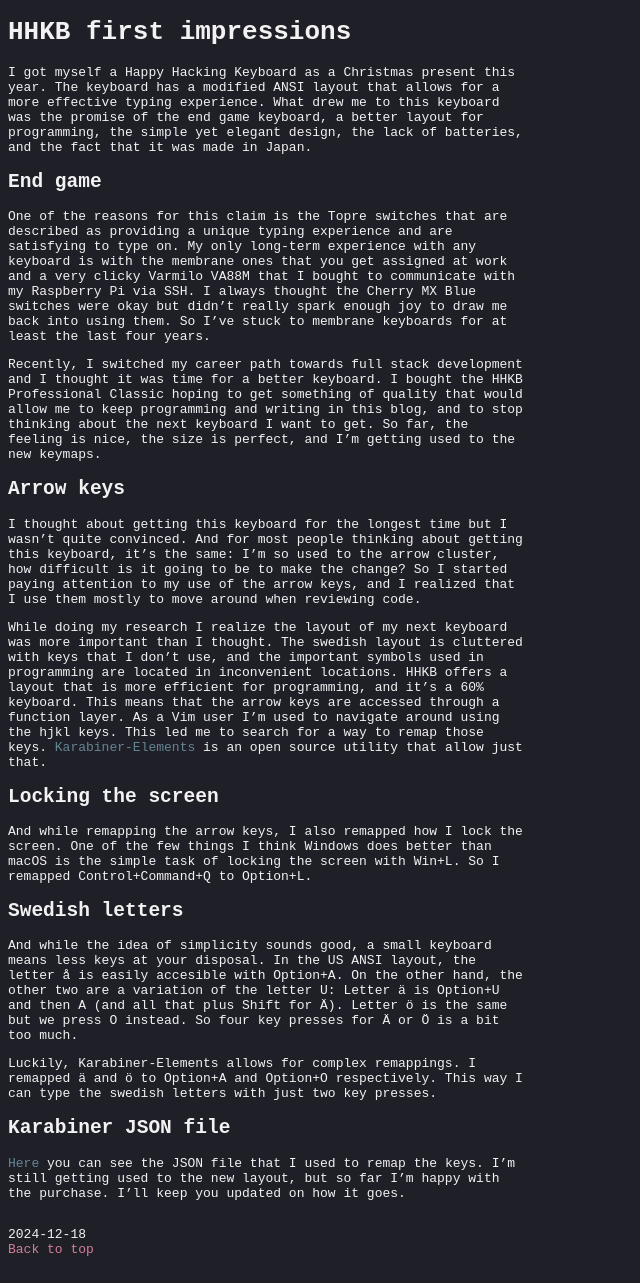
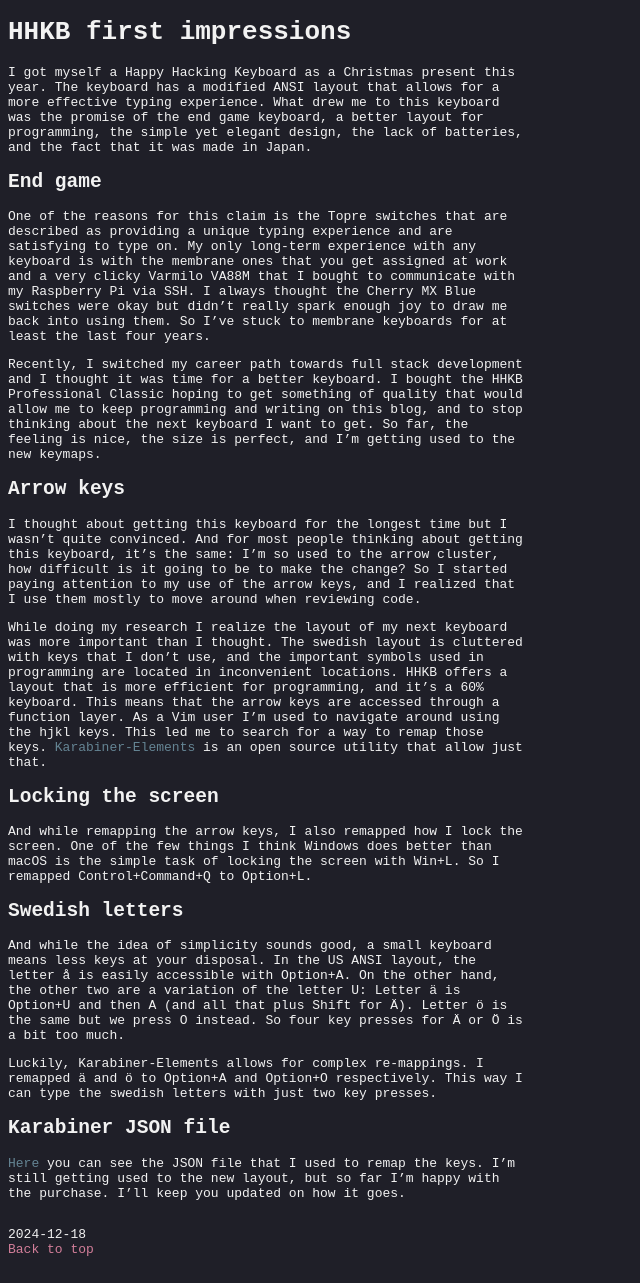
Before and after one commit to s-estay/s-estay.github.io, a Jekyll site: the page built from _posts/2024-12-18-hhkb.md, in a window 1280 px wide. Shown: the whole page, without its empty margins (0-640 px from the left). Built offline with Jekyll 4.4.1, drawn with Linux system fonts in a browser that asks for light colours.

Commit message:
fix typos

```diff
--- a/_posts/2024-12-18-hhkb.md
+++ b/_posts/2024-12-18-hhkb.md
@@ -9,7 +9,7 @@
 
 One of the reasons for this claim is the Topre switches that are described as providing a unique typing experience and are satisfying to type on. My only long-term experience with any keyboard is with the membrane ones that you get assigned at work and a very clicky Varmilo VA88M that I bought to communicate with my Raspberry Pi via SSH. I always thought the Cherry MX Blue switches were okay but didn't really spark enough joy to draw me back into using them. So I've stuck to membrane keyboards for at least the last four years.
 
-Recently, I switched my career path towards full stack development and I thought it was time for a better keyboard. I bought the HHKB Professional Classic hoping to get something of quality that would allow me to keep programming and writing in this blog, and to stop thinking about the next keyboard I want to get. So far, the feeling is nice, the size is perfect, and I'm getting used to the new keymaps.
+Recently, I switched my career path towards full stack development and I thought it was time for a better keyboard. I bought the HHKB Professional Classic hoping to get something of quality that would allow me to keep programming and writing on this blog, and to stop thinking about the next keyboard I want to get. So far, the feeling is nice, the size is perfect, and I'm getting used to the new keymaps.
 
 ## Arrow keys
 
@@ -23,9 +23,9 @@
 
 ## Swedish letters
 
-And while the idea of simplicity sounds good, a small keyboard means less keys at your disposal. In the US ANSI layout, the  letter å is easily accesible with Option+A. On the other hand, the other two are a variation of the letter U: Letter ä is Option+U and then A (and all that plus Shift for Ä). Letter ö is the same but we press O instead. So four key presses for Ä or Ö is a bit too much.
+And while the idea of simplicity sounds good, a small keyboard means less keys at your disposal. In the US ANSI layout, the  letter å is easily accessible with Option+A. On the other hand, the other two are a variation of the letter U: Letter ä is Option+U and then A (and all that plus Shift for Ä). Letter ö is the same but we press O instead. So four key presses for Ä or Ö is a bit too much.
 
-Luckily, Karabiner-Elements allows for complex remappings. I remapped ä and ö to Option+A and Option+O respectively. This way I can type the swedish letters with just two key presses.
+Luckily, Karabiner-Elements allows for complex re-mappings. I remapped ä and ö to Option+A and Option+O respectively. This way I can type the swedish letters with just two key presses.
 
 ## Karabiner JSON file
 
```
Also changed, not shown: _posts/2024-12-02-mörkögda-augusti-natt.md (+1 -1 lines), _posts/2025-01-15-män-utan-kvinnor.md (+1 -1 lines).
